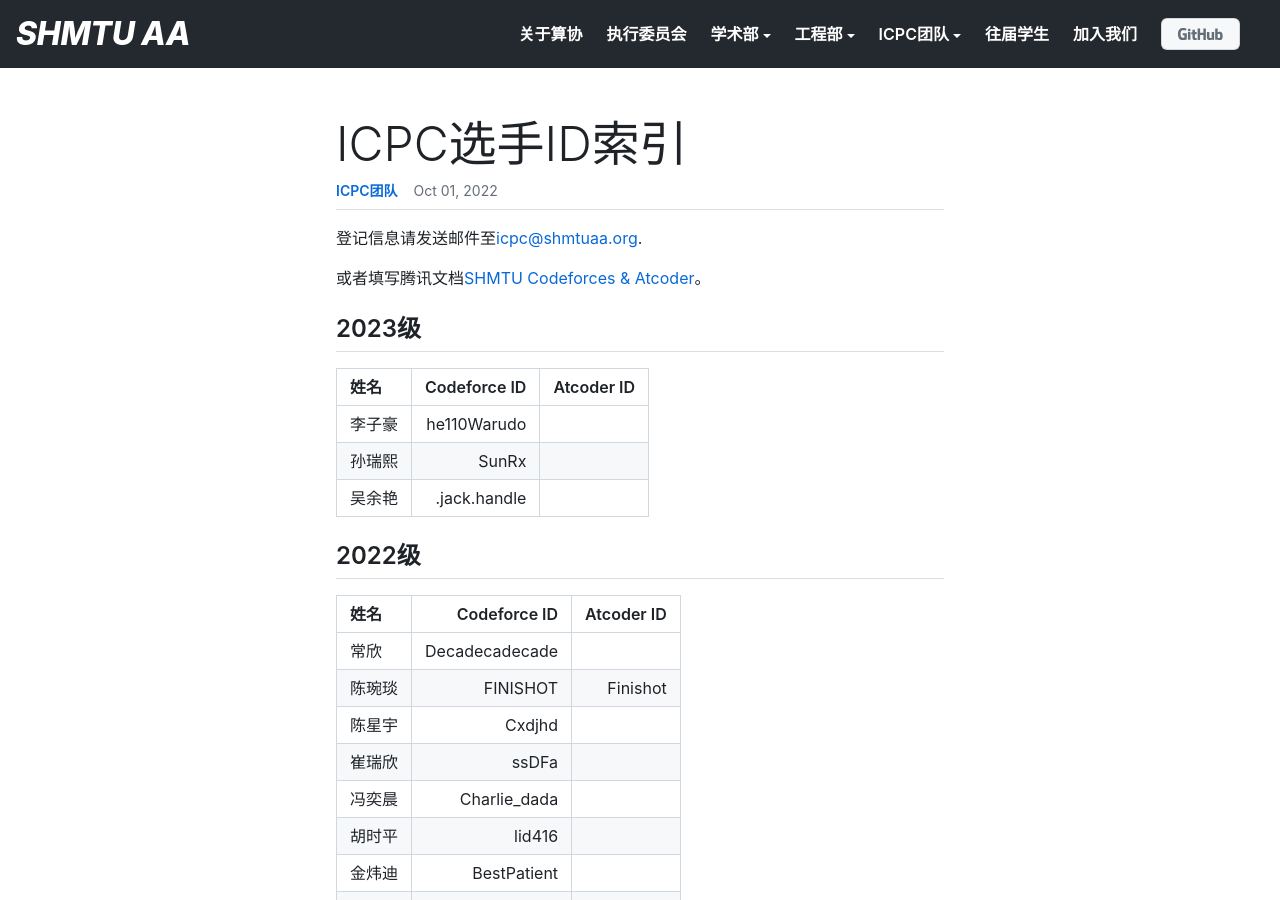
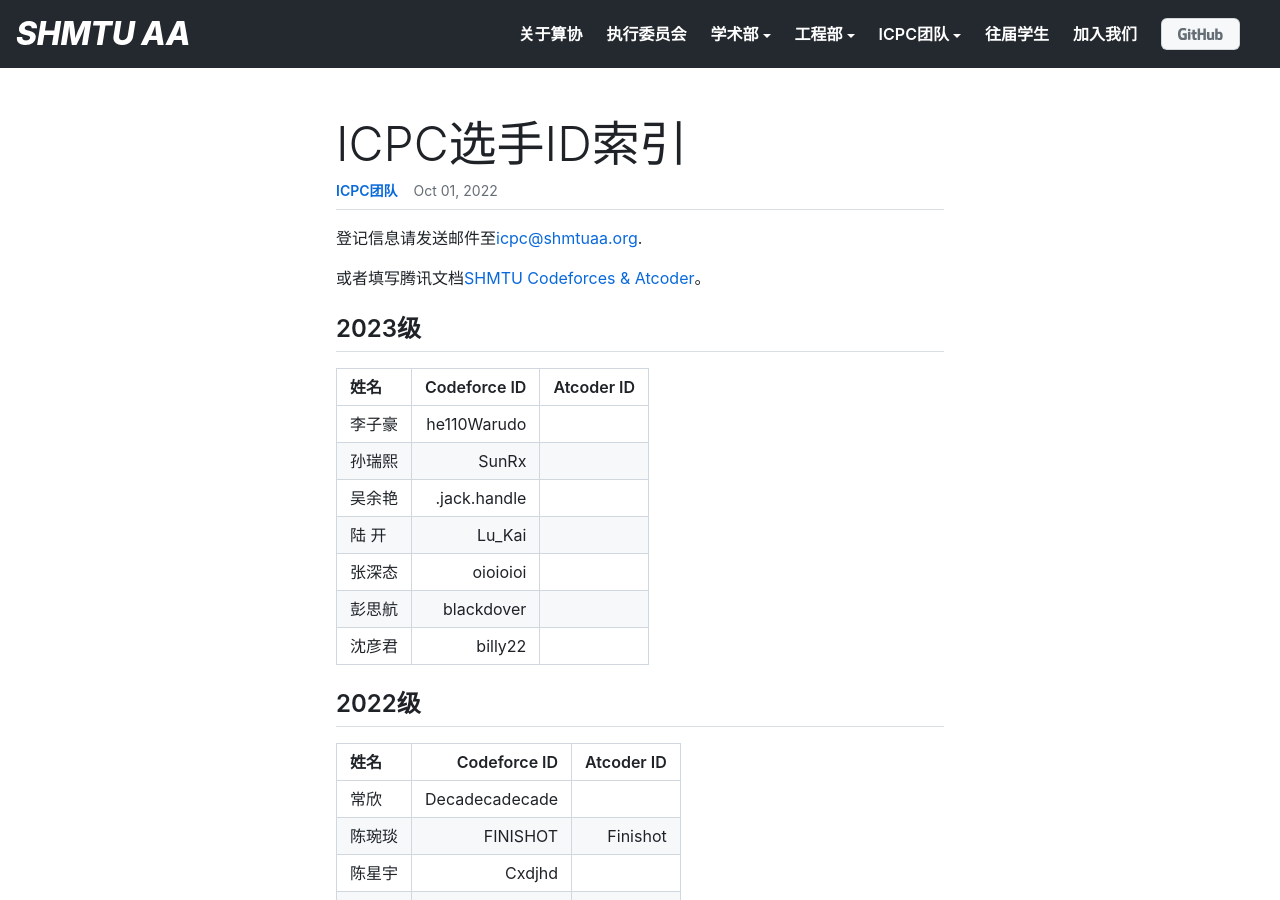
Before and after one commit to shmtuaa/shmtuaa.org, a Jekyll site: the page built from _posts/2022-10-01-ICPC-id.md, in a window 1280 px wide and 900 px high. Built offline with Jekyll 4.4.1, drawn with Linux system fonts in a browser that asks for light colours.

Commit message:
Update 2022-10-01-ICPC-id.md
UPD id

```diff
--- a/_posts/2022-10-01-ICPC-id.md
+++ b/_posts/2022-10-01-ICPC-id.md
@@ -17,6 +17,10 @@ excerpt: 上海海事大学ICPC选手们在Codeforces和Atcoder的ID。
 | 李子豪 |  he110Warudo |            |
 | 孙瑞熙 |        SunRx |            |
 | 吴余艳 | .jack.handle |            |
+| 陆 开  |       Lu_Kai |            |
+| 张深态 |     oioioioi |            |
+| 彭思航 |   blackdover |            |
+| 沈彦君 |      billy22 |            |
 
 ## 2022级
 
```
